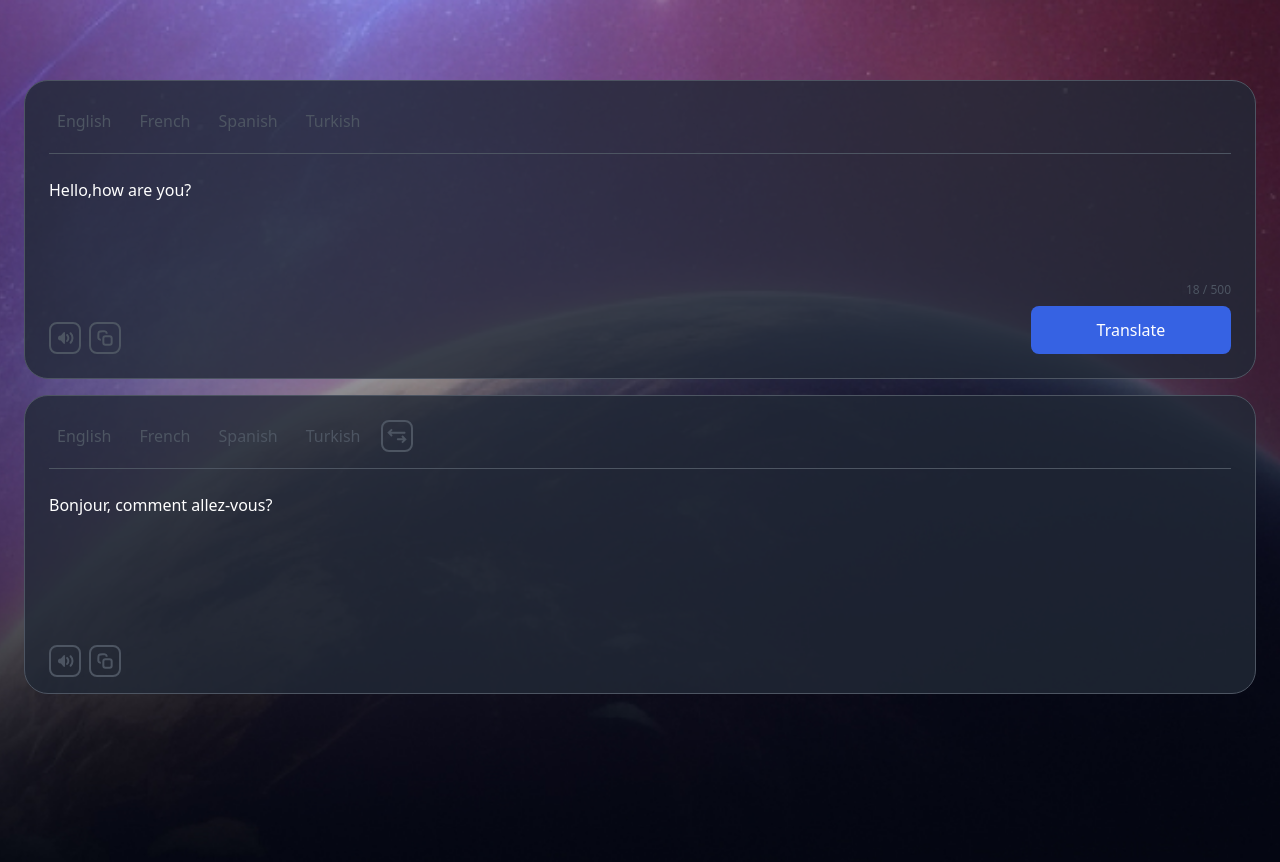
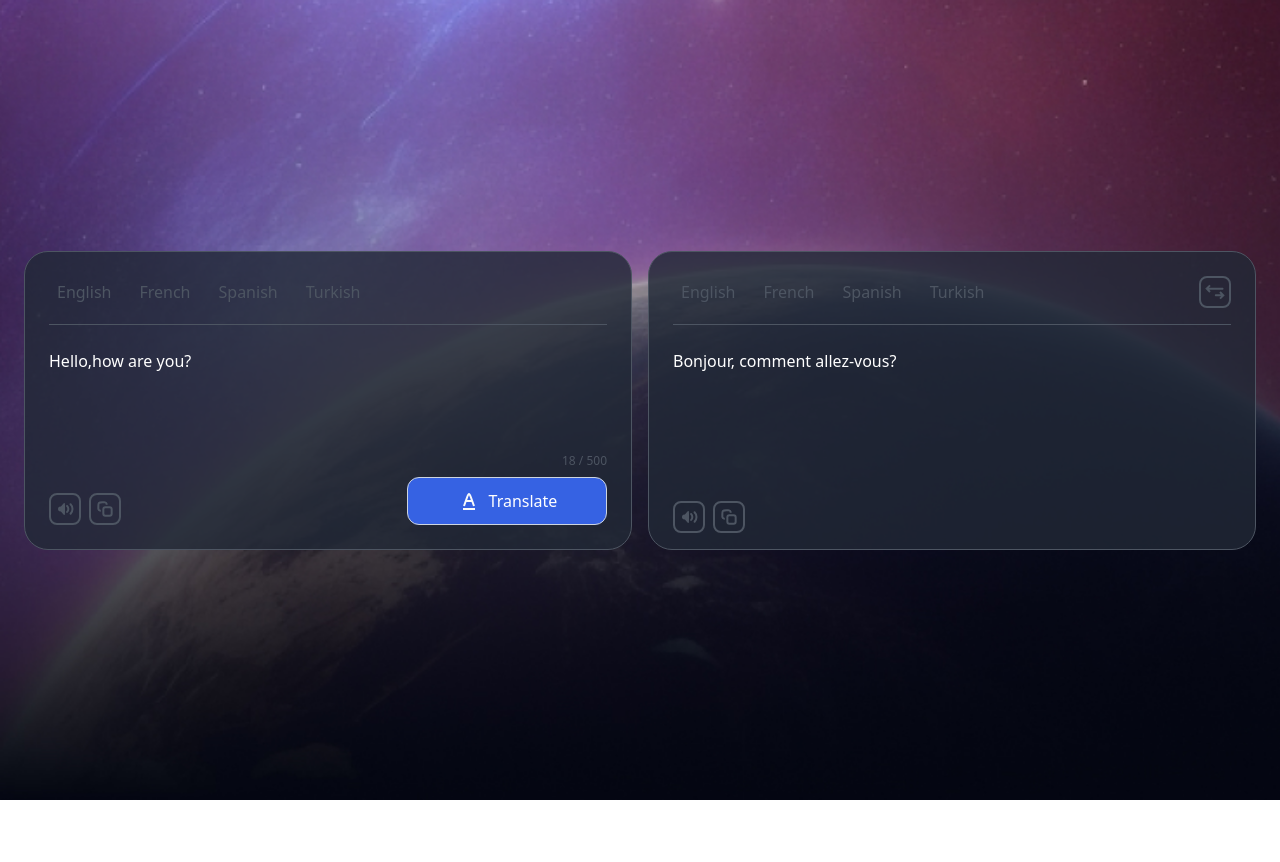
Before and after one commit to unaygney/devChallanges, a Next.js app in the folder translate-app/: page / in a window 1280 px wide. Shown: the top 862 px of the page. After the commit the page ends 800 px from the top, so only its background shows below. Built offline with nearby package versions, Linux system fonts and the light colour scheme.

Commit message:
minor stles updates

```diff
--- a/translate-app/app/page.tsx
+++ b/translate-app/app/page.tsx
@@ -2,7 +2,7 @@ import HomeContainer from "@/containers/HomeContainer";
 import { MyContextProvider } from "@/containers/context/DataProvider";
 export default function Home() {
   return (
-    <main className="w-full h-full ">
+    <main className="w-full min-h-screen flex justify-center items-center ">
       <MyContextProvider>
         <HomeContainer />
       </MyContextProvider>
--- a/translate-app/containers/HomeContainer/index.jsx
+++ b/translate-app/containers/HomeContainer/index.jsx
@@ -6,6 +6,7 @@ import { BUTTONS } from "./constant";
 import CopyIcon from "@/assets/icons/Copy.svg";
 import SoundIcon from "@/assets/icons/sound_max_fill.svg";
 import ChangeIcon from "@/assets/icons/Horizontal_top_left_main.svg";
+import SortIcon from "@/assets/icons/Sort_alfa.svg";
 
 function HomeContainer() {
   const { search, setSearch, value } = useMyContext();
@@ -74,7 +75,7 @@ function HomeContainer() {
   };
 
   return (
-    <div className="w-full h-full my-20 flex flex-col justify-center items-center gap-4 px-6">
+    <div className="w-full h-full  flex flex-col lg:flex-row justify-center items-center gap-4 px-6">
       <div className="bg-[#212936cc] bg-opacity-80 w-full  border border-[#4D5562] border-solid rounded-3xl p-6">
         <div className="flex md:gap-3 gap-1 flex-wrap  items-center border-b border-[#4d5562] border-solid pb-4">
           {buttons.map((button) => (
@@ -115,8 +116,9 @@ function HomeContainer() {
               </div>
               <button
                 onClick={getTranslate}
-                className=" w-[100px] md:w-[200px] h-[48px] bg-[#3662E3] text-white rounded-lg  "
+                className=" w-[100px] md:w-[200px] h-[48px] bg-[#3662E3] text-white rounded-xl border border-[#CDD5E0] border-solid inline-flex items-center gap-2 justify-center "
               >
+                <SortIcon />
                 Translate
               </button>
             </div>
@@ -135,7 +137,7 @@ function HomeContainer() {
               onClick={() => handleClick2(button.id)}
             />
           ))}
-          <button className=" w-8 h-8  p-1 border-2 border-[#4D5562] border-solid rounded-lg ">
+          <button className=" w-8 h-8  p-1 border-2 border-[#4D5562] border-solid rounded-lg ml-auto ">
             <ChangeIcon />
           </button>
         </div>
--- a/translate-app/tsconfig.json
+++ b/translate-app/tsconfig.json
@@ -22,6 +22,6 @@
       "@/*": ["./*"]
     }
   },
-  "include": ["next-env.d.ts", "**/*.ts", "**/*.tsx", ".next/types/**/*.ts", "containers/HomeContainer/constant.js"],
+  "include": ["next-env.d.ts", "**/*.ts", "**/*.tsx", ".next/types/**/*.ts", "containers/HomeContainer/constant.js", "components/Button/index.jsx", "containers/HomeContainer/index.jsx"],
   "exclude": ["node_modules"]
 }
```
Also changed, not shown: translate-app/assets/icons/Sort_alfa.svg (added).
